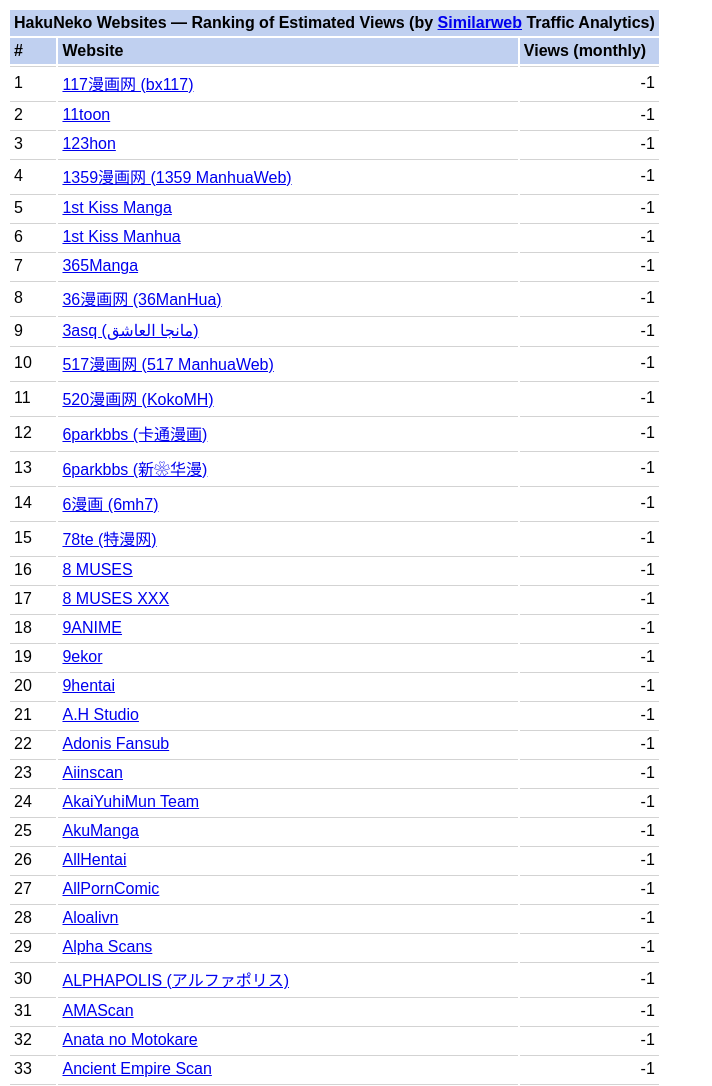
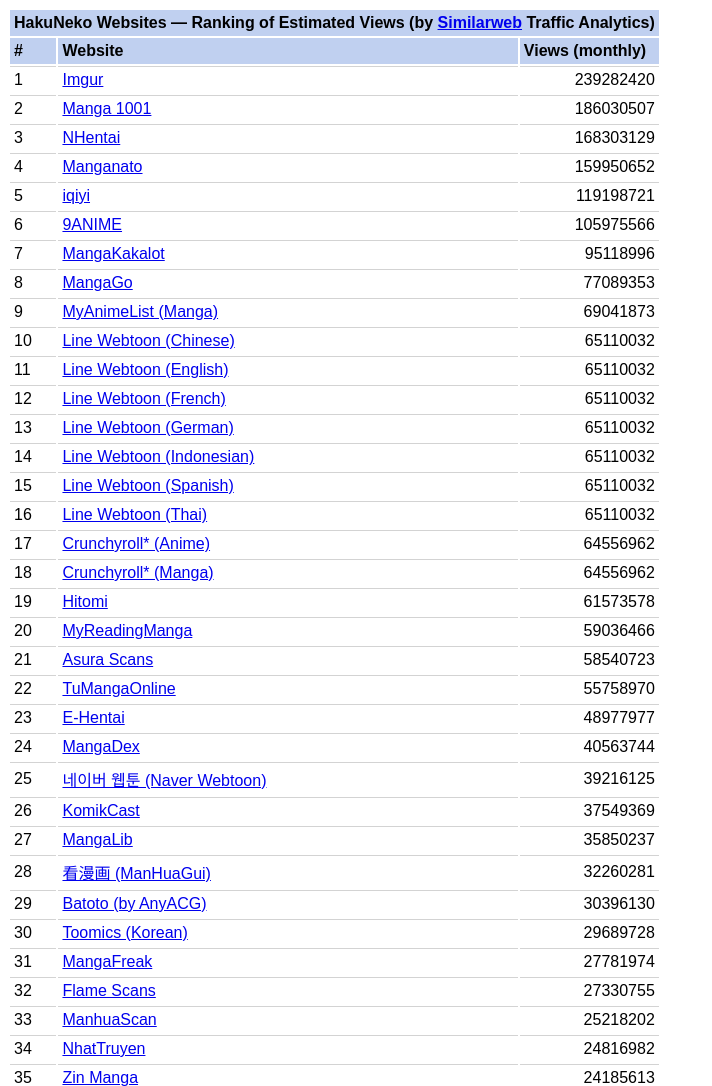
Before and after one commit to manga-download/website-ranking, a website: page docs/index.html in a window 1280 px wide. Shown: the top 1086 px of the page, without its empty margins (0-712 px from the left). Drawn offline with Linux system fonts and the light colour scheme.

Commit message:
fixed relative path for non-root hosting

```diff
--- a/docs/index.html
+++ b/docs/index.html
@@ -3,7 +3,7 @@
         <meta charset="UTF-8">
         <meta name="viewport" content="width=device-width, initial-scale=1.0">
         <title>HakuNeko Websites — Ranking of Estimated Views</title>
-        <link rel="icon" type="image/png" href="/favicon.png">
+        <link rel="icon" type="image/png" href="./favicon.png">
         <style>
             html, body {
                 font-family: sans-serif;
@@ -39,7 +39,7 @@
         </table>
         <script>
             async function render() {
-                const response = await fetch('/websites.json');
+                const response = await fetch('./websites.json');
                 const websites = await response.json();
                 for(let website of websites) {
                     website.analytics = website.analytics || {};
```
